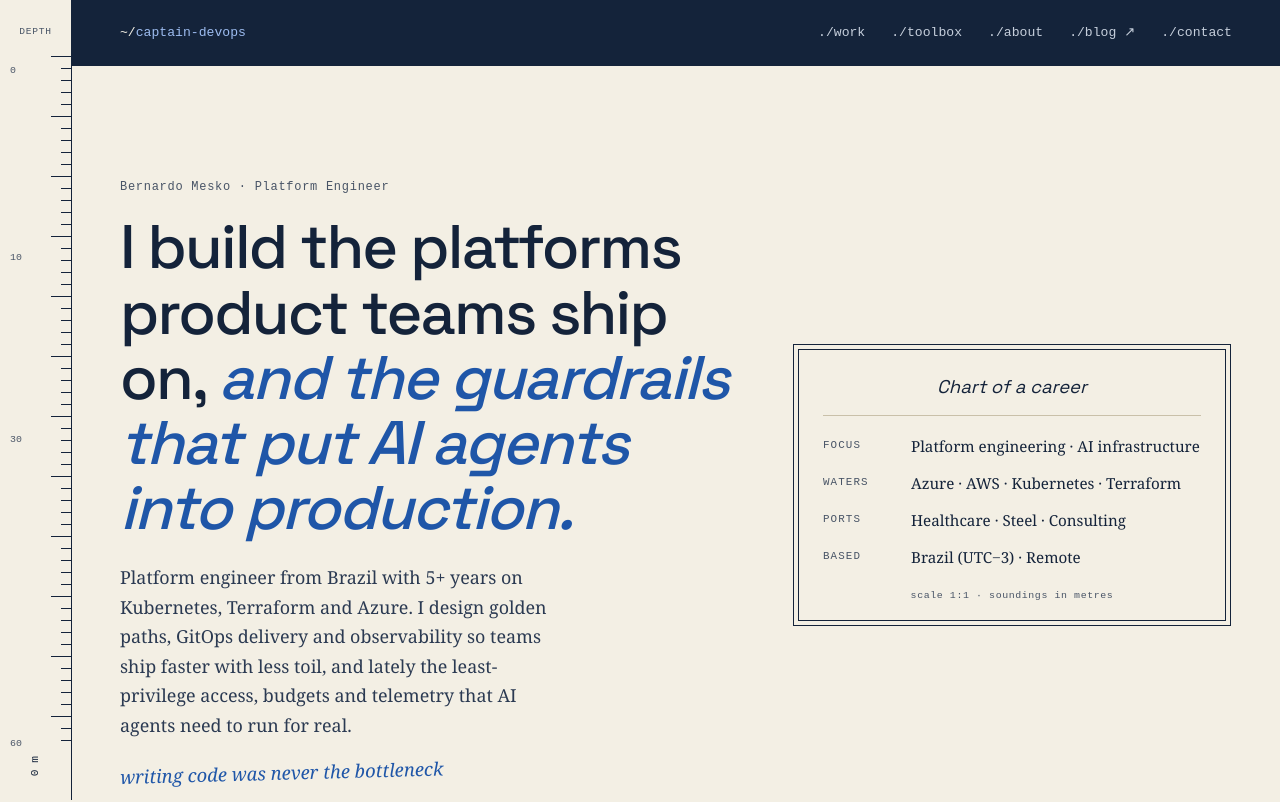
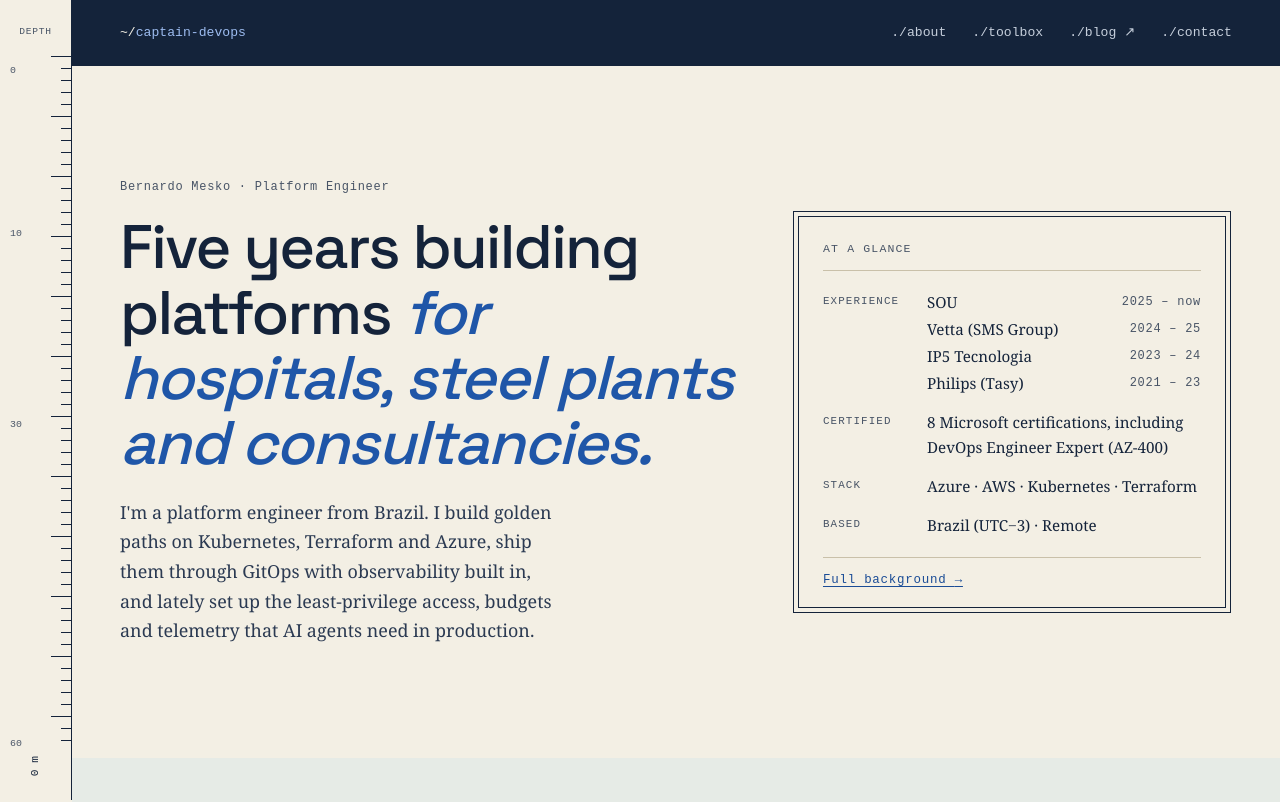
Before and after one commit to Bemesko/bemesko.github.io, an Astro site: page /portfolio/ in a window 1280 px wide. Shown: the top 802 px of the page. Built offline with nearby package versions, Linux system fonts and the light colour scheme; Astro itself is replaced by a stand-in of ours.

Commit message:
Rework home hero, navbar, About intro and toolbox groups
- Home hero states the track record plainly and replaces the
  "Chart of a career" box with an at-a-glance list of roles and certs
- Move career timeline and certifications to src/data/career.ts,
  shared by home and About
- Navbar: about, toolbox, blog, contact; drop ./work
- About: stop the YAML card squeezing the intro text; blog dated
  2022 - ongoing
- Toolbox grouped by delivery lifecycle: code, provision, ship, run,
  observe, secure

Co-Authored-By: Claude Opus 5.5 <noreply@anthropic.com>

```diff
--- /dev/null
+++ b/src/data/career.ts
@@ -0,0 +1,49 @@
+/** Career facts shared by the home page and About. */
+export interface Role {
+  when: string;
+  /** Compact range for tight spaces, e.g. "2024 – 25". */
+  short: string;
+  where: string;
+  what: string;
+}
+
+export const timeline: Role[] = [
+  {
+    when: '2025 – now',
+    short: '2025 – now',
+    where: 'SOU',
+    what: 'DevOps Engineer at a top-5 Microsoft solutions partner in LATAM. Terraform golden paths, FinOps, and the infrastructure behind AI agents in production.',
+  },
+  {
+    when: '2024 – 2025',
+    short: '2024 – 25',
+    where: 'Vetta (SMS Group)',
+    what: 'DevOps Engineer on Viridis, the platform that runs steel plants. OpenTelemetry observability across AKS, EKS and on-prem, and GitOps with ArgoCD.',
+  },
+  {
+    when: '2023 – 2024',
+    short: '2023 – 24',
+    where: 'IP5 Tecnologia',
+    what: 'DevOps Engineer at an IT consultancy serving around 100 Brazilian businesses. Azure, CI/CD and containers for .NET, Angular, Python and Flutter apps.',
+  },
+  {
+    when: '2021 – 2023',
+    short: '2021 – 23',
+    where: 'Philips (Tasy)',
+    what: 'DevOps Engineer on the electronic medical record used by hospitals worldwide. Split one shared dev environment for ~500 developers into per-team environments.',
+  },
+];
+
+/** Microsoft certifications, most relevant first. */
+export const certs = [
+  'DevOps Engineer Expert (AZ-400)',
+  'Azure Administrator Associate (AZ-104)',
+  'Azure Developer Associate (AZ-204)',
+  'Azure AI Engineer Associate (AI-102)',
+  'Fabric Analytics Engineer Associate (DP-600)',
+  'Fabric Data Engineer Associate (DP-700)',
+  'GitHub Administration',
+  'Azure Fundamentals (AZ-900)',
+];
+
+export const BLOG_SINCE = '2022';
--- a/src/layouts/BaseLayout.astro
+++ b/src/layouts/BaseLayout.astro
@@ -20,9 +20,8 @@ const canonical = new URL(Astro.url.pathname, Astro.site);
 const path = Astro.url.pathname.replace(import.meta.env.BASE_URL.replace(/\/$/, ''), '') || '/';
 
 const nav = [
-  { href: url('/#work'), label: './work', current: false },
+  { href: url('/about/'), label: './about', current: path.startsWith('/about') },
   { href: url('/toolbox/'), label: './toolbox', current: path.startsWith('/toolbox') },
-  { href: url('/about/'), label: './about', current: path.startsWith('/about') },
   { href: LINKS.blog, label: './blog ↗', current: false },
   { href: url('/#contact'), label: './contact', current: false },
 ];
--- a/src/pages/index.astro
+++ b/src/pages/index.astro
@@ -8,6 +8,7 @@ import { getProjects } from '../lib/projects';
 import { diagrams } from '../data/diagrams';
 import { url } from '../lib/url';
 import { CONTACT, SITE } from '../site';
+import { certs, timeline } from '../data/career';
 
 const projects = await getProjects();
 const featured = projects.find((p) => p.data.featured);
@@ -41,38 +42,48 @@ const layers = [
           {SITE.name} · {SITE.role}
         </p>
         <h1>
-          I build the platforms product teams ship on,{' '}
-          <em>and the guardrails that put AI agents into production.</em>
+          Five years building platforms <em>for hospitals, steel plants and consultancies.</em>
         </h1>
         <p class="lead">
-          Platform engineer from Brazil with 5+ years on Kubernetes, Terraform and Azure. I design
-          golden paths, GitOps delivery and observability so teams ship faster with less toil, and
-          lately the least-privilege access, budgets and telemetry that AI agents need to run for
-          real.
+          I'm a platform engineer from Brazil. I build golden paths on Kubernetes, Terraform and
+          Azure, ship them through GitOps with observability built in, and lately set up the
+          least-privilege access, budgets and telemetry that AI agents need in production.
         </p>
-        <p class="hand note">writing code was never the bottleneck</p>
       </div>
       <aside class="cartouche" aria-label="At a glance">
-        <p class="cartouche-title">Chart of a career</p>
+        <p class="cartouche-title">At a glance</p>
         <dl>
           <div>
-            <dt>Focus</dt>
-            <dd>Platform engineering · AI infrastructure</dd>
+            <dt>Experience</dt>
+            <dd>
+              <ul class="roles">
+                {timeline.map((r) => (
+                  <li>
+                    <span>{r.where}</span>
+                    <span class="mono yrs">{r.short}</span>
+                  </li>
+                ))}
+              </ul>
+            </dd>
           </div>
           <div>
-            <dt>Waters</dt>
-            <dd>Azure · AWS · Kubernetes · Terraform</dd>
+            <dt>Certified</dt>
+            <dd>
+              {certs.length} Microsoft certifications, including {certs[0]}
+            </dd>
           </div>
           <div>
-            <dt>Ports</dt>
-            <dd>Healthcare · Steel · Consulting</dd>
+            <dt>Stack</dt>
+            <dd>Azure · AWS · Kubernetes · Terraform</dd>
           </div>
           <div>
             <dt>Based</dt>
             <dd>Brazil (UTC−3) · Remote</dd>
           </div>
         </dl>
-        <p class="cartouche-scale mono">scale 1:1 · soundings in metres</p>
+        <a class="cartouche-more mono" href={url('/about/')}>
+          Full background <span aria-hidden="true">→</span>
+        </a>
       </aside>
     </div>
   </DepthZone>
@@ -216,14 +227,7 @@ const layers = [
     font-size: 1.12rem;
     color: var(--ink-soft);
   }
-  .note {
-    margin-top: 22px;
-    font-size: 1.15rem;
-    transform: rotate(-1.5deg);
-    transform-origin: left;
-  }
-
-  /* chart title block */
+  /* at-a-glance box */
   .cartouche {
     border: 1px solid var(--ink);
     outline: 0.5px solid var(--ink);
@@ -233,20 +237,37 @@ const layers = [
     margin: 6px;
   }
   .cartouche-title {
-    font-family: var(--font-display);
-    font-style: italic;
-    font-size: 1.15rem;
-    text-align: center;
+    font-family: var(--font-mono);
+    font-size: 0.72rem;
+    letter-spacing: 0.1em;
+    text-transform: uppercase;
+    color: var(--muted);
     padding-bottom: 12px;
     margin-bottom: 12px;
     border-bottom: 0.5px solid var(--line);
   }
   .cartouche dl > div {
     display: grid;
-    grid-template-columns: 76px 1fr;
+    grid-template-columns: 92px 1fr;
     gap: 12px;
-    padding: 6px 0;
+    padding: 7px 0;
     font-size: 0.95rem;
+  }
+  .roles {
+    list-style: none;
+    display: grid;
+    gap: 2px;
+  }
+  .roles li {
+    display: flex;
+    justify-content: space-between;
+    gap: 12px;
+  }
+  .yrs {
+    font-size: 0.75rem;
+    color: var(--muted);
+    white-space: nowrap;
+    padding-top: 3px;
   }
   .cartouche dt {
     font-family: var(--font-mono);
@@ -256,10 +277,13 @@ const layers = [
     color: var(--muted);
     padding-top: 3px;
   }
-  .cartouche-scale {
+  .cartouche-more {
+    display: block;
     margin-top: 12px;
-    text-align: center;
-    font-size: 0.62rem;
+    padding-top: 12px;
+    border-top: 0.5px solid var(--line);
+    font-size: 0.78rem;
+    color: var(--accent-ink);
   }
 
   .intro {
--- a/src/pages/toolbox.astro
+++ b/src/pages/toolbox.astro
@@ -18,8 +18,9 @@ const levelOrder: Level[] = ['preferred', 'regular', 'used'];
         <p class="mono">Toolbox</p>
         <h1>What's on board.</h1>
         <p class="lead">
-          Everything I know well enough to start working with right away. Familiar with plenty more,
-          but these are the ones I'm confident about. The filled marks are my default picks.
+          Everything I know well enough to start working with right away, grouped by where it fits
+          in delivery: code, provision, ship, run, observe, secure. The filled marks are my default
+          picks.
         </p>
       </div>
       <aside class="legend" aria-label="Legend">
```
Also changed, not shown: src/data/toolbox.ts (+51 -50 lines), src/pages/about.astro (+14 -37 lines).
